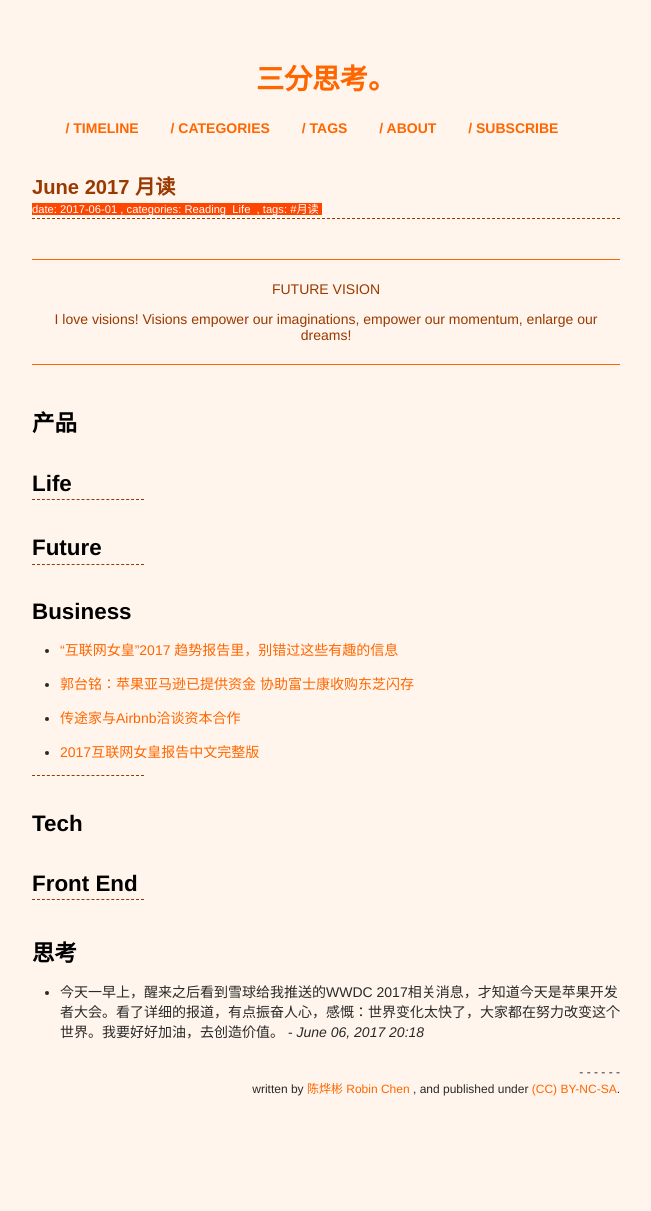
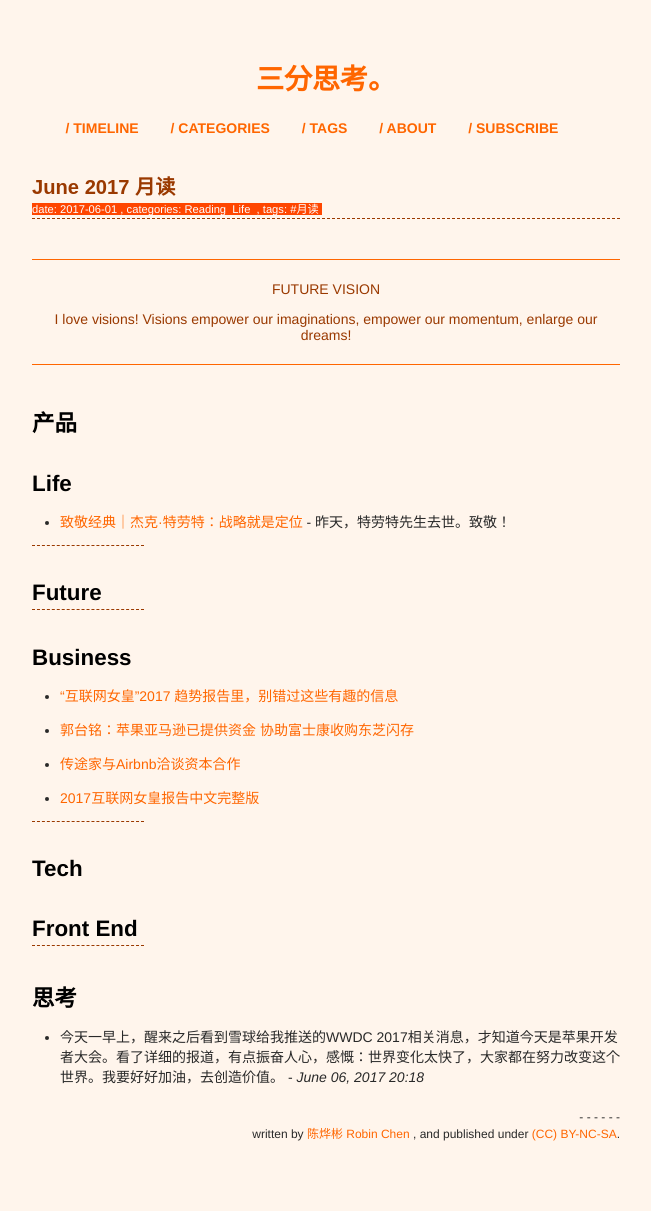
Before and after one commit to xianyuxmu/xianyuxmu.github.io, a Jekyll site: the page built from _posts/2017-06-01-monthly-reading.md, in a window 1280 px wide. Shown: the whole page, without its empty margins (314-965 px from the left). Built offline with Jekyll 4.4.1, drawn with Linux system fonts in a browser that asks for light colours; comment, search, counter and statistics services are not loaded; before the commit the page ends 1166 px from its top, so only the background shows below that.

Commit message:
Reading June 07

```diff
--- a/_posts/2017-06-01-monthly-reading.md
+++ b/_posts/2017-06-01-monthly-reading.md
@@ -22,6 +22,7 @@ I love visions! Visions empower our imaginations, empower our momentum, enlarge
 
 ## Life
 
+- [致敬经典｜杰克·特劳特：战略就是定位](https://mp.weixin.qq.com/s?__biz=MjM5NzY4MzQyMQ==&mid=2650080389&idx=1&sn=75258c3961d7b37d90a0963680da4a2a) - 昨天，特劳特先生去世。致敬！
 
 ----
 
```
